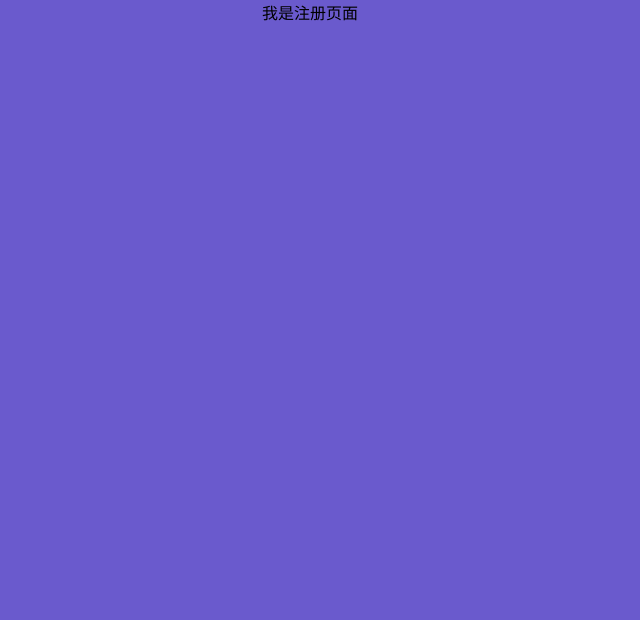
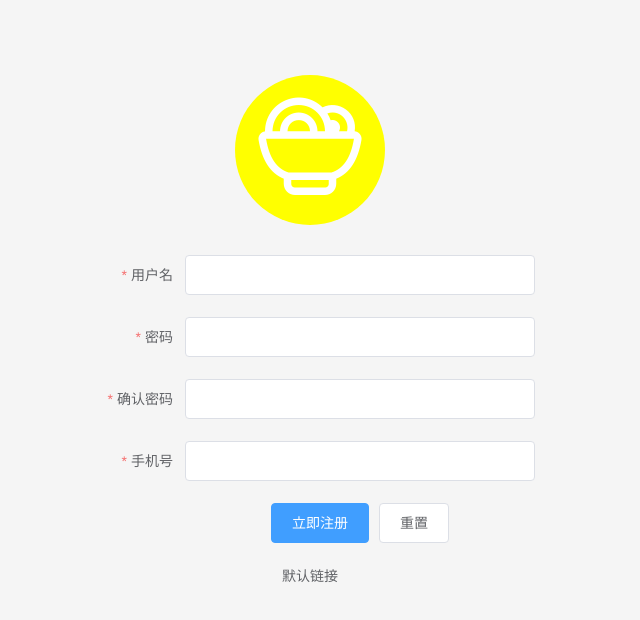
Before and after one commit to Apondon/chileme182, a Vue app in the folder chileme-ui/: page /register in a window 1280 px wide. Shown: the top 620 px of the page, without its empty margins (330-970 px from the left). Built offline with nearby package versions, Linux system fonts and the light colour scheme.

Commit message:
注册页面切图（无交互）

```diff
--- a/chileme-ui/src/views/Register.vue
+++ b/chileme-ui/src/views/Register.vue
@@ -1,6 +1,20 @@
 <template lang="pug">
     div.register
-        h1 我是注册页面
+        div.registerBox
+            div.icon.el-icon-food
+            el-form(:model="form",:rules="rules",ref="Form",label-width="100px")
+                el-form-item(label="用户名" prop="username")
+                    el-input(v-model="form.username")
+                el-form-item(label="密码" prop="password")
+                    el-input(type='password' v-model="form.password")
+                el-form-item(label="确认密码" prop="cfm")
+                    el-input(type='password' v-model="form.cfm")
+                el-form-item(label="手机号" prop="moblie")
+                    el-input(v-model="form.moblie")
+                el-form-item
+                    el-button(type="primary" @click="registerHandle('Form')") 立即注册
+                    el-button(@click="resetHandle('Form')") 重置
+            el-link(@click='jumpLogin') 默认链接
 </template>
 <script>
 export default {
@@ -11,21 +25,74 @@ export default {
                 password:'',
                 cfm:'',
                 moblie:''
+            },
+            // 表单验证规则
+            rules: {
+                username:[
+                    { required: true, message: '请输入用户名称', trigger: 'blur' },
+                    // { min: 3, max: 20, message: '长度在 3 到 20 个字符', trigger: 'blur' }
+                ],
+                password:[
+                    { required: true, message: '请输入密码', trigger: 'blur' },
+                    // { min: 6, max: 20, message: '长度在 3 到 20 个字符', trigger: 'blur' }
+                ],
+                cfm:[
+                    { required: true, message: '请输入密码', trigger: 'blur' },
+                ],
+                moblie:[
+                    { required: true, message: '请输入手机号', trigger: 'blur' },
+                ],
+
             }
         }
     },
     methods:{
         // 注册
-        registerHandle(){
-
+        registerHandle(formName){
+            this.$refs[formName].validate((valid) => {
+                if (valid) {
+                    alert('注册成功!')
+                } else {
+                    console.log('注册失败!!')
+                    return false
+                }
+            })
         },
         // 重置
-        resetHandle(){
-
+        resetHandle(formName){
+            this.$refs[formName].resetFields()
+        },
+        // 立即登录
+        jumpLogin(){
+            alert('跳转登录页')
+            // this.$router.push()
         }
     }
 }
 </script>
 <style lang="scss" scoped>
-
+.register{
+    height: 100%;
+    background: rgb(245, 245, 245);
+    display:flex;
+    justify-content: center;
+    align-items: center;
+    .registerBox{
+        width:800px;
+        height: 650px;
+        .icon{
+            width: 150px;
+            height: 150px;
+            line-height: 150px;
+            font-size: 120px;
+            background: yellow;
+            color: #fff;
+            border-radius: 50%;
+        }
+        .el-form{
+            width:450px;
+            margin:30px auto 10px;
+        }
+    }
+}
 </style>
```
